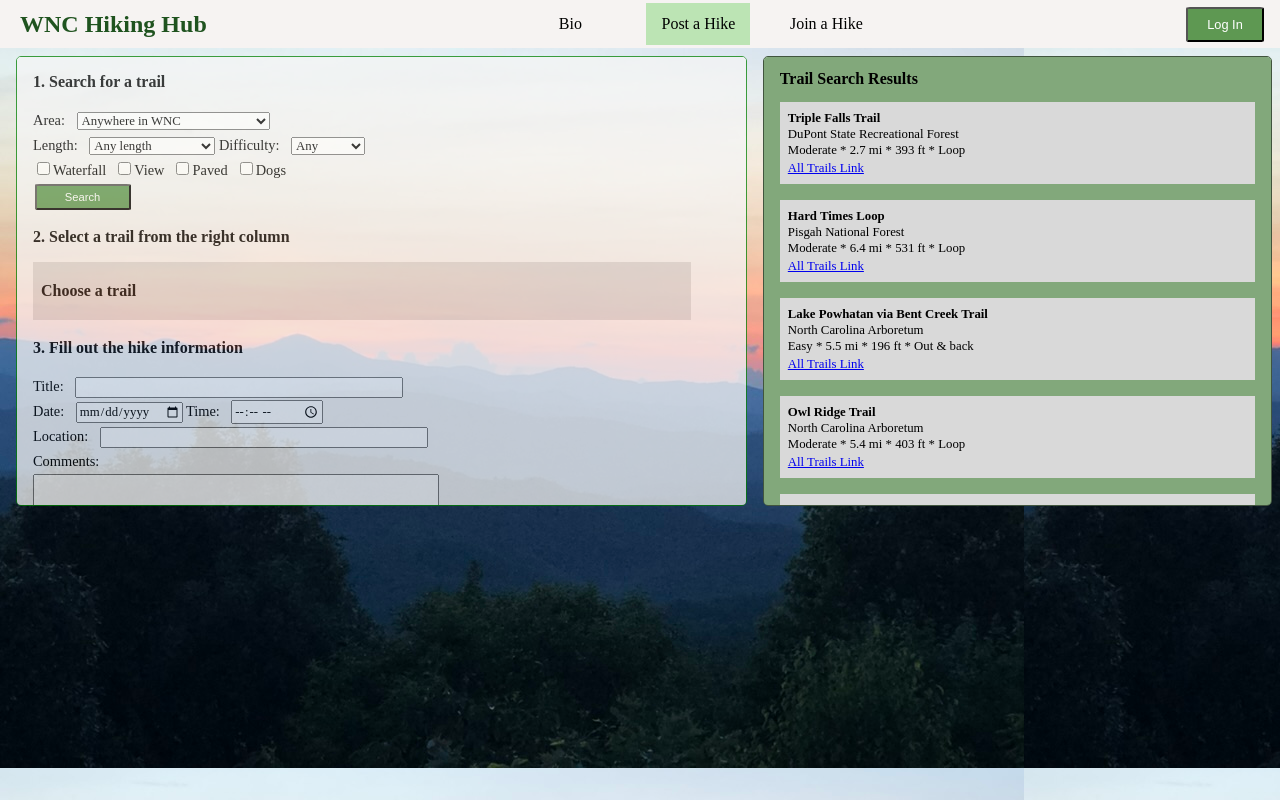
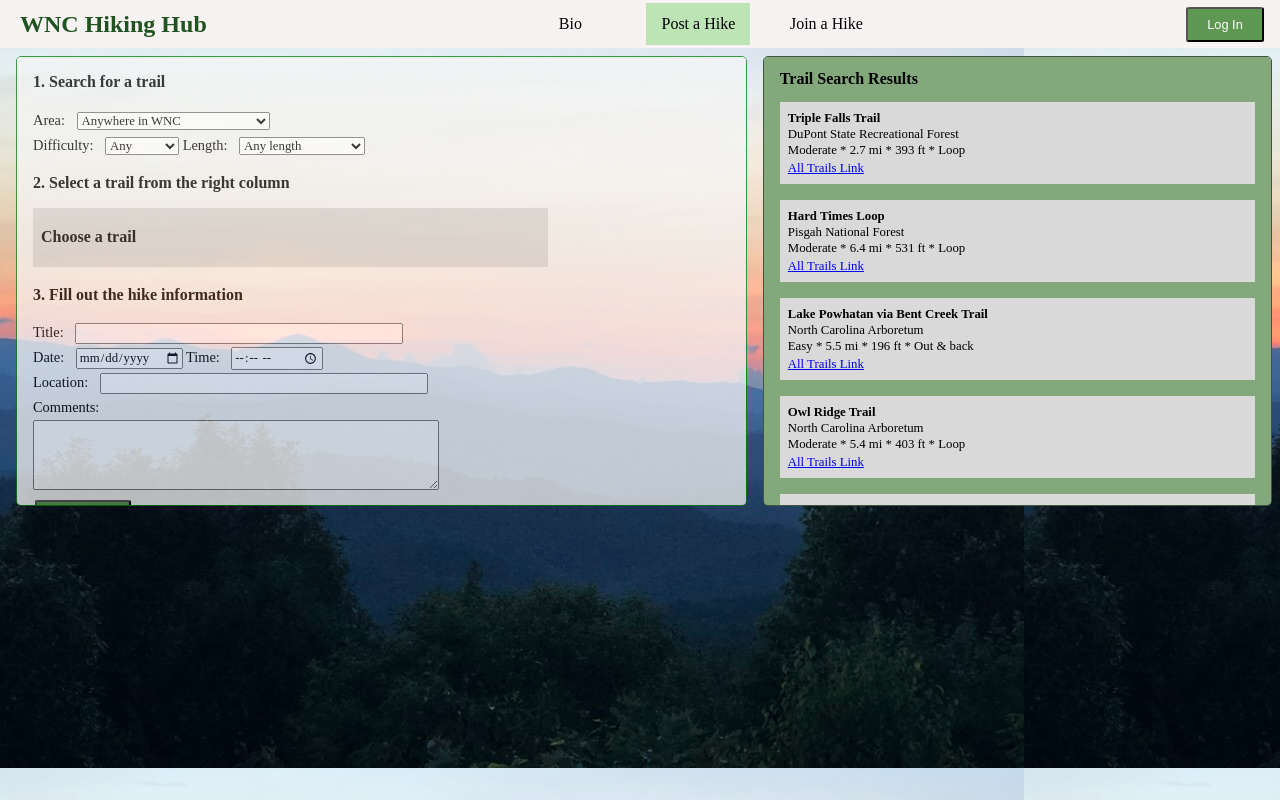
Before and after one commit to AnnieMcMahon/wnc-hiking-hub-v2, a Next.js app: page /post-hike in a window 1280 px wide. Built offline with nearby package versions, Linux system fonts and the light colour scheme.

Commit message:
added search logic

```diff
--- a/app/assets/allTrails.js
+++ b/app/assets/allTrails.js
@@ -4,8 +4,8 @@ const allTrails = [
     name: 'Triple Falls Trail',
     area: 'DuPont State Recreational Forest',
     difficulty: 'Moderate',
-    length: '2.7 mi',
-    elevation: '393 ft',
+    length: 2.7,
+    elevation: 393,
     type: 'Loop',
     link: 'https://www.alltrails.com/trail/us/north-carolina/triple-falls-trail'
   },
@@ -14,8 +14,8 @@ const allTrails = [
     name: 'Hard Times Loop',
     area: 'Pisgah National Forest',
     difficulty: 'Moderate',
-    length: '6.4 mi',
-    elevation: '531 ft',
+    length: 6.4,
+    elevation: 531,
     type: 'Loop',
     link: 'https://www.alltrails.com/trail/us/north-carolina/hardtimes-loop'
   },
@@ -24,8 +24,8 @@ const allTrails = [
     name: 'Lake Powhatan via Bent Creek Trail',
     area: 'North Carolina Arboretum',
     difficulty: 'Easy',
-    length: '5.5 mi',
-    elevation: '196 ft',
+    length: 5.5,
+    elevation: 196,
     type: 'Out & back',
     link: 'https://www.alltrails.com/trail/us/north-carolina/lake-powhatan-loop-via-bent-creek-trail'
   },
@@ -34,8 +34,8 @@ const allTrails = [
     name: 'Owl Ridge Trail',
     area: 'North Carolina Arboretum',
     difficulty: 'Moderate',
-    length: '5.4 mi',
-    elevation: '403 ft',
+    length: 5.4,
+    elevation: 403,
     type: 'Loop',
     link: 'https://www.alltrails.com/trail/us/north-carolina/owl-ridge-trail'
   },
@@ -44,8 +44,8 @@ const allTrails = [
     name: 'Fletcher Loop',
     area: 'Bill Moore Community Park',
     difficulty: 'Easy',
-    length: '3.1 mi',
-    elevation: '22 ft',
+    length: 3.1,
+    elevation: 22,
     type: 'Loop',
     link: 'https://www.alltrails.com/explore/trail/us/north-carolina/fletcher-park-loop'
   },
@@ -54,8 +54,8 @@ const allTrails = [
     name: 'Looking Glass Rock Trail',
     area: 'Pisgah National Forest',
     difficulty: 'Moderate',
-    length: '6.1 mi',
-    elevation: '1683 ft',
+    length: 6.1,
+    elevation: 1683,
     type: 'Out & back',
     link: 'https://www.alltrails.com/trail/us/north-carolina/looking-glass-rock-trail'
   },
--- a/app/components/AllTrailsPost.css
+++ /dev/null
@@ -1,4 +0,0 @@
-#AllTrailsPost:hover {
-  background-color: #14af5d;
-  cursor: pointer;
-}
--- a/app/components/AllTrailsPost.jsx
+++ b/app/components/AllTrailsPost.jsx
@@ -1,12 +1,11 @@
 "use client";
-import "./AllTrailsPost.css";
 
 function AllTrailsPost({hikeInfo, onClick}) {
   return (
     <div id="AllTrailsPost" className="hike" onClick={onClick}>
       <h4>{hikeInfo.name}</h4>
       <p>{hikeInfo.area}</p>
-      <p>{hikeInfo.difficulty} * {hikeInfo.length} * {hikeInfo.elevation} * {hikeInfo.type}</p>
+      <p>{hikeInfo.difficulty} * {hikeInfo.length} mi * {hikeInfo.elevation} ft * {hikeInfo.type}</p>
       <a href={hikeInfo.link} target="_blank" onClick={(e) => e.stopPropagation()}>All Trails Link</a>
     </div>
   );
--- a/app/post-hike/page.jsx
+++ b/app/post-hike/page.jsx
@@ -15,10 +15,46 @@ function PostHike() {
     currentUser,
     setCurrentUser,
     setAppUsers,
-    showModal
+    showModal,
   } = useGlobal();
   const router = useRouter();
   const [chosenHike, setChosenHike] = useState(null);
+  const [filteredList, setFilteredList] = useState(allTrails);
+  const [searchArea, setSearchArea] = useState("Anywhere in WNC");
+  const [searchDifficulty, setSearchDifficulty] = useState("Any");
+  const [searchLength, setSearchLength] = useState("Any length");
+
+  function searchByArea(e) {
+    setSearchArea(e.target.value);
+    filterTrailList(e.target.value, searchDifficulty, searchLength);
+  }
+
+  function searchByDifficulty(e) {
+    setSearchDifficulty(e.target.value);
+    filterTrailList(searchArea, e.target.value, searchLength);
+  };
+
+  function searchByLength(e) {
+    setSearchLength(e.target.value);
+    filterTrailList(searchArea, searchDifficulty, e.target.value);
+  };
+
+  function filterTrailList(area, difficulty, length) {
+    let newList = allTrails;
+    if (area !== "Anywhere in WNC") {
+      newList = newList.filter(trail => trail.area == area)
+    }
+    if (difficulty !== "Any") {
+      newList = newList.filter(trail => trail.difficulty == difficulty)
+    }
+    if (length !== "Any length") {
+      newList = newList.filter(trail =>
+        (length == "Short" && Number(trail.length) < 3) ||
+        (length == "Long" && Number(trail.length > 6)) ||
+          (length == "Medium" && Number(trail.length) >=3 && Number(trail.length) <= 6))
+    }
+    setFilteredList(newList);
+  }
 
   function handleClick(trail) {
     setChosenHike(trail);
@@ -76,7 +112,7 @@ function PostHike() {
           <h2>1. Search for a trail</h2>
           <form>
             <label htmlFor="area">Area: </label>
-            <select name="area" id="area">
+            <select name="area" id="area" onChange={(e) => searchByArea(e)}>
               <option value="Anywhere in WNC">Anywhere in WNC</option>
               <option value="DuPont State Recreational Forest">
                 DuPont State Recreational Forest
@@ -88,46 +124,30 @@ function PostHike() {
                 North Carolina Arboretum
               </option>
               <option value="Nantahala Forest">Nantahala Forest</option>
-              <option value="Appalachian Trail">Appalachian Trail</option>
-              <option value="Mountains-to-Sea Trail">
-                Mountains-to-Sea Trail
-              </option>
-              <option value="Asheville Area">Asheville Area</option>
             </select>
             <br />
-            <label htmlFor="length">Length: </label>
-            <select name="length" id="length">
-              <option value="any">Any length</option>
-              <option value="short">Shorter than 3 miles</option>
-              <option value="medium">From 3 to 6 miles</option>
-              <option value="long">Longer than 6 miles</option>
+            <label htmlFor="difficulty">Difficulty: </label>
+            <select
+              name="difficulty"
+              id="difficulty"
+              onChange={(e) => searchByDifficulty(e)}
+            >
+              <option value="Any">Any</option>
+              <option value="Easy">Easy</option>
+              <option value="Moderate">Moderate</option>
+              <option value="Strenuous">Strenuous</option>
             </select>
-            <label htmlFor="difficulty"> Difficulty: </label>
-            <select name="difficulty" id="difficulty">
-              <option value="any">Any</option>
-              <option value="easy">Easy</option>
-              <option value="moderate">Moderate</option>
-              <option value="strenuous">Strenuous</option>
+            <label htmlFor="length"> Length: </label>
+            <select name="length" id="length" onChange={(e) => searchByLength(e)}>
+              <option value="Any length">Any length</option>
+              <option value="Short">Shorter than 3 miles</option>
+              <option value="Medium">From 3 to 6 miles</option>
+              <option value="Long">Longer than 6 miles</option>
             </select>
             <br />
-            <input
-              type="checkbox"
-              name="waterfall"
-              value="waterfall"
-              id="waterfall"
-            />
-            <label htmlFor="waterfall">Waterfall</label>
-            <input type="checkbox" name="view" value="view" id="view" />
-            <label htmlFor="view">View</label>
-            <input type="checkbox" name="paved" value="paved" id="paved" />
-            <label htmlFor="paved">Paved</label>
-            <input type="checkbox" name="dogs" value="dogs" id="dogs" />
-            <label htmlFor="dogs">Dogs</label>
-            <br />
-            <button className="form-button">Search</button>
           </form>
           <h2>2. Select a trail from the right column</h2>
-            <ChosenHike hikeSelected={chosenHike} />
+          <ChosenHike hikeSelected={chosenHike} />
           <h2>3. Fill out the hike information</h2>
           <form onSubmit={(e) => handleSubmit(e)}>
             <label htmlFor="hikeTitle">Title: </label>
@@ -158,7 +178,7 @@ function PostHike() {
         </div>
         <div className="hike-section">
           <h2>Trail Search Results</h2>
-          {allTrails.map((trail) => (
+          {filteredList.map((trail) => (
             <AllTrailsPost
               hikeInfo={trail}
               key={trail.id}
--- a/app/post-hike/post-hike.css
+++ b/app/post-hike/post-hike.css
@@ -38,7 +38,7 @@
 
 #chosen-hike, #chosen-hike-placeholder {
   line-height: 1rem;
-  width: 90%;
+  width: 70%;
 }
 
 #chosen-hike {
--- a/app/styles.css
+++ b/app/styles.css
@@ -175,6 +175,11 @@ button .button-link {
   line-height: 1rem;
 }
 
+#AllTrailsPost:hover {
+  background-color: #14af5d;
+  cursor: pointer;
+}
+
 /**** Smaller screens ****/
 @media only screen and (max-width: 768px) {
 
```
